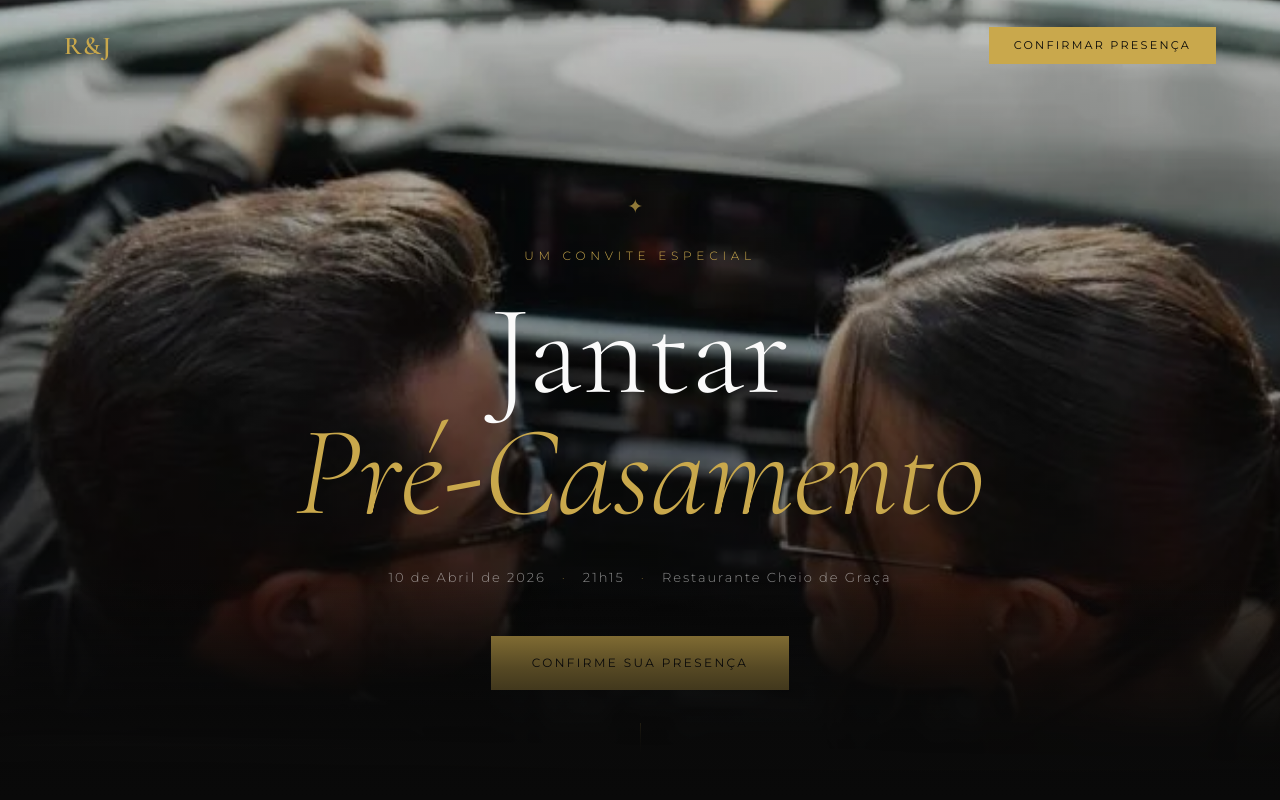
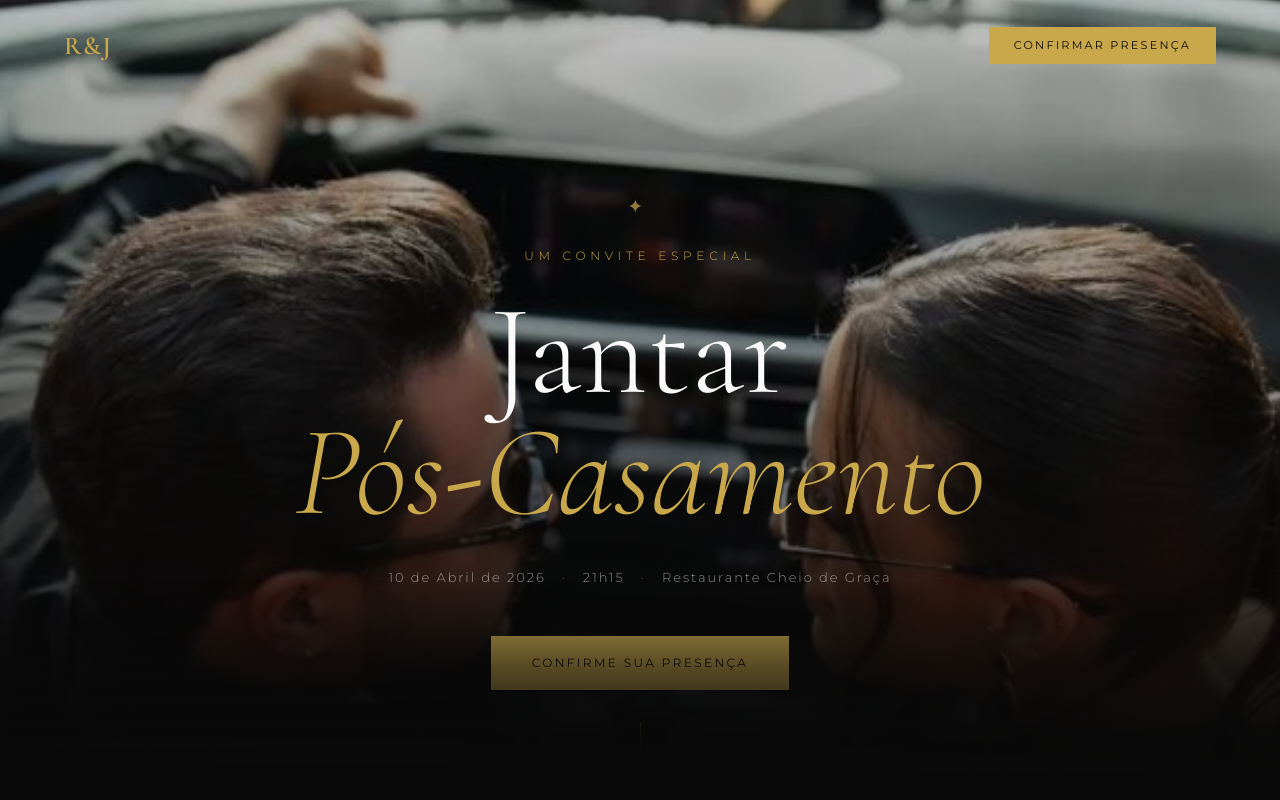
Before and after one commit to yurilinxs9-dev/joni-e-rafa-jantar, a plain HTML site: page index.html in a window 1280 px wide. Shown: the top 800 px of the page. Drawn offline with nearby package versions, Linux system fonts and the light colour scheme; a web font is replaced by a local one.

Commit message:
fix: pré-casamento → pós-casamento em todos os arquivos

```diff
--- a/index.html
+++ b/index.html
@@ -3,9 +3,9 @@
 <head>
   <meta charset="UTF-8">
   <meta name="viewport" content="width=device-width, initial-scale=1.0">
-  <meta name="description" content="Jantar Pré-Casamento de Rafaella & Johnatan — 10 de Abril de 2026 · 21h15 · Restaurante Cheio de Graça">
+  <meta name="description" content="Jantar Pós-Casamento de Rafaella & Johnatan — 10 de Abril de 2026 · 21h15 · Restaurante Cheio de Graça">
   <meta name="theme-color" content="#090909">
-  <title>Jantar Pré-Casamento · Rafaella & Johnatan</title>
+  <title>Jantar Pós-Casamento · Rafaella & Johnatan</title>
 
   <!-- Preconnect -->
   <link rel="preconnect" href="https://fonts.googleapis.com">
@@ -40,7 +40,7 @@
   </header>
 
   <!-- ═══ SEÇÃO 1: HERO ═══ -->
-  <section class="hero" id="hero" aria-label="Jantar Pré-Casamento">
+  <section class="hero" id="hero" aria-label="Jantar Pós-Casamento">
     <div class="hero__bg" id="hero-bg">
       <div class="hero__bg-img" style="background-image: url('assets/images/hero.jpg')"></div>
       <div class="hero__overlay"></div>
@@ -51,7 +51,7 @@
       <p class="hero__label">Um convite especial</p>
       <h1 class="hero__title" id="hero-title">
         <span class="hero__title-line">Jantar</span>
-        <em class="hero__title-line hero__title-italic">Pré-Casamento</em>
+        <em class="hero__title-line hero__title-italic">Pós-Casamento</em>
       </h1>
       <div class="hero__meta" aria-label="Informações do evento">
         <span>10 de Abril de 2026</span>
@@ -306,7 +306,7 @@
       <div class="footer-divider" aria-hidden="true">✦</div>
 
       <div class="footer-event">
-        <p>Jantar Pré-Casamento · 10 de Abril de 2026 · 21h15</p>
+        <p>Jantar Pós-Casamento · 10 de Abril de 2026 · 21h15</p>
         <p>Restaurante Cheio de Graça · Divinópolis, MG</p>
       </div>
 
--- a/src/css/admin.css
+++ b/src/css/admin.css
@@ -1,6 +1,6 @@
 /* ════════════════════════════════════════════
    ADMIN.CSS — Painel de Confirmações
-   Jantar Pré-Casamento
+   Jantar Pós-Casamento
    ════════════════════════════════════════════ */
 
 @import url('https://fonts.googleapis.com/css2?family=Cormorant+Garamond:ital,wght@0,300;0,400;0,600;1,300&family=Montserrat:wght@200;300;400;500&display=swap');
--- a/src/js/admin.js
+++ b/src/js/admin.js
@@ -1,6 +1,6 @@
 /* ════════════════════════════════════════════
    ADMIN.JS — Painel de Confirmações
-   Jantar Pré-Casamento
+   Jantar Pós-Casamento
    ════════════════════════════════════════════ */
 
 const CONFIG = {
--- a/src/js/animations.js
+++ b/src/js/animations.js
@@ -1,6 +1,6 @@
 /* ══════════════════════════════════════════
    ANIMATIONS.JS — GSAP Premium
-   Jantar Pré-Casamento · Versão 2.0
+   Jantar Pós-Casamento · Versão 2.0
    ══════════════════════════════════════════ */
 
 document.addEventListener('DOMContentLoaded', () => {
--- a/src/js/main.js
+++ b/src/js/main.js
@@ -1,5 +1,5 @@
 /* ══════════════════════════════════════════
-   MAIN.JS — Jantar Pré-Casamento
+   MAIN.JS — Jantar Pós-Casamento
    Cursor (duas alianças), Header, utilitários
    ══════════════════════════════════════════ */
 
```
Also changed, not shown: admin.html (+3 -3 lines).
